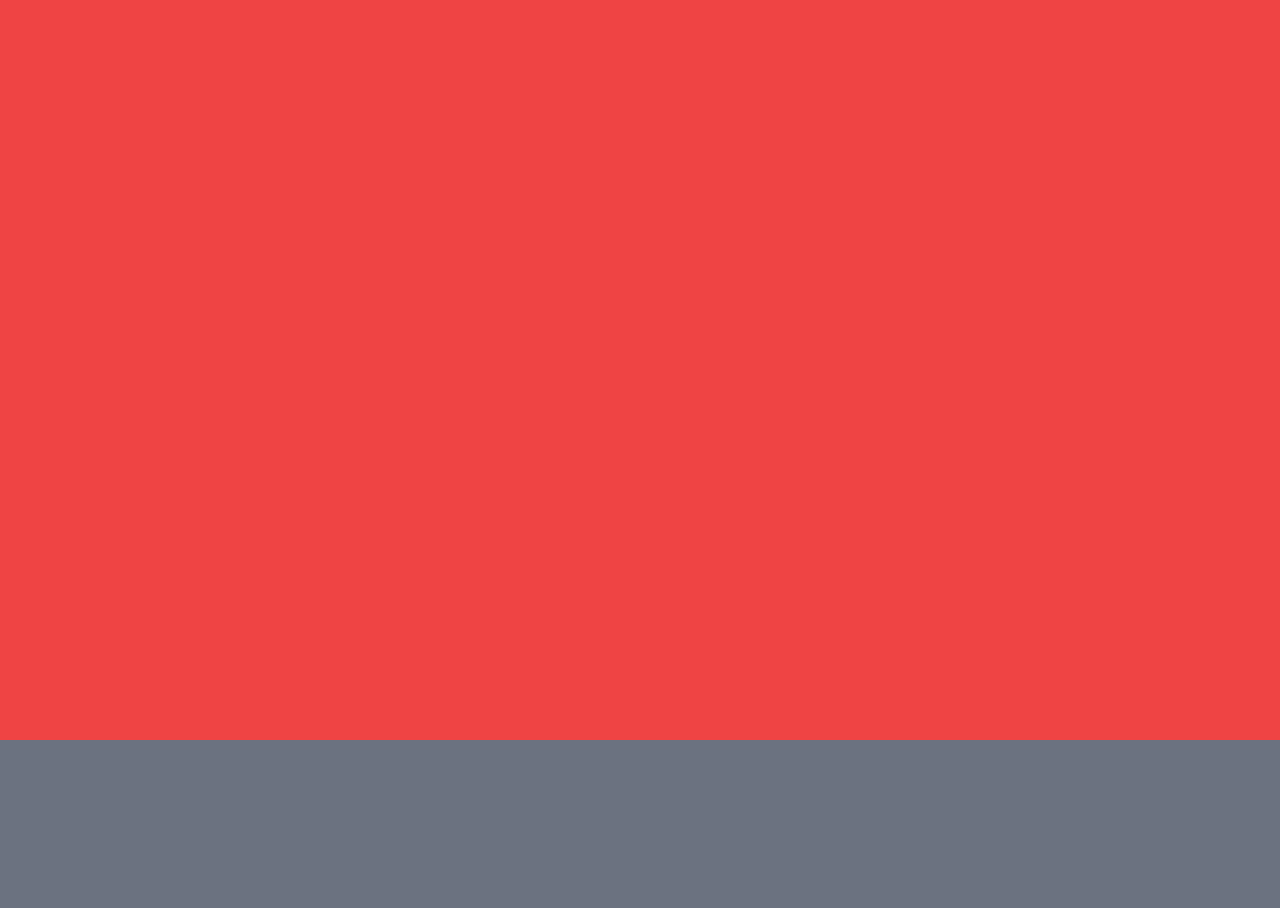
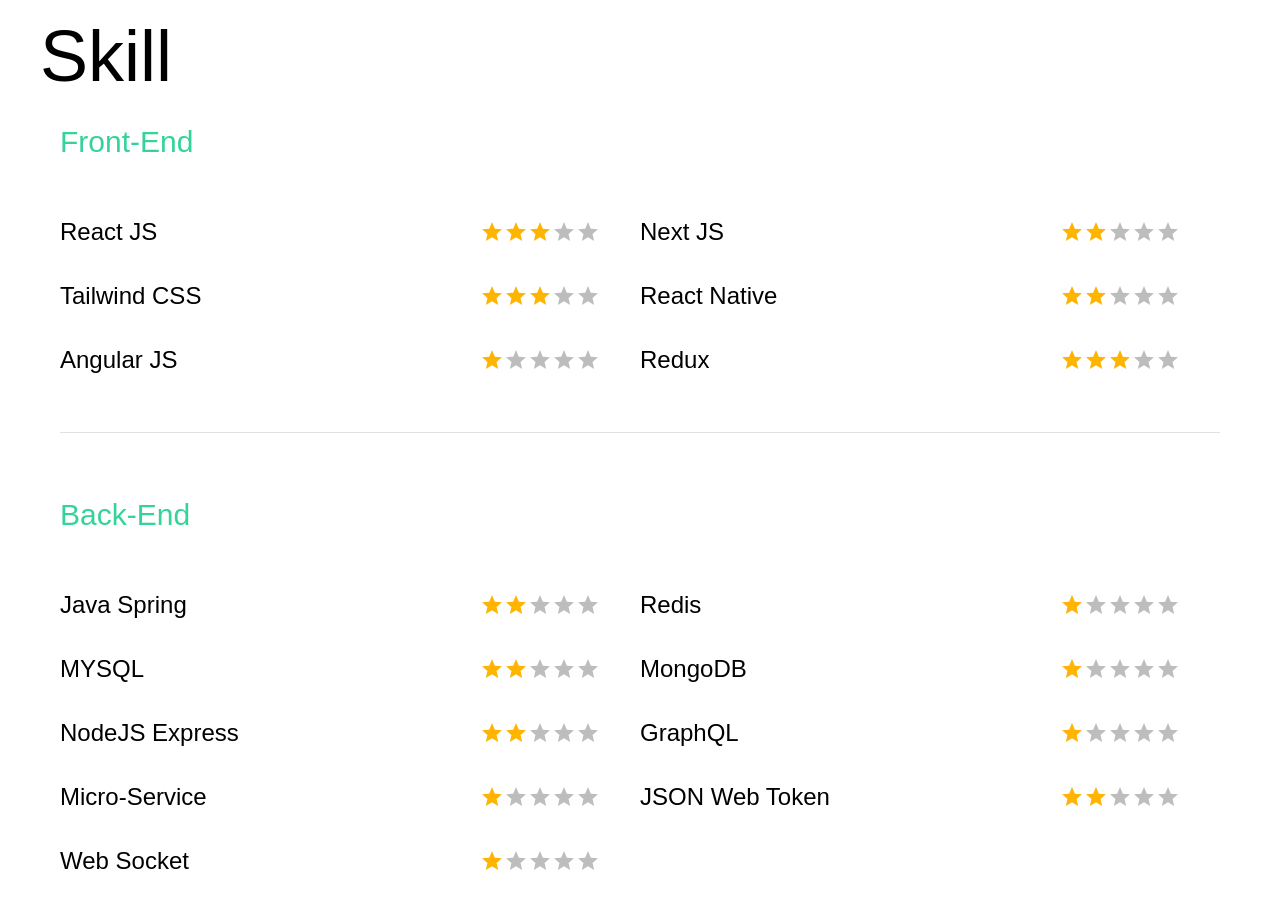
Before and after one commit to headshootcheng/mywebsite, a Next.js app: page / in a window 1280 px wide. Shown: the part 2540-3448 px from the top of the page. Built offline with nearby package versions, Linux system fonts and the light colour scheme.

Commit message:
Finished skill page

```diff
--- a/components/CareerTimeline/CareerTimeline.module.scss
+++ b/components/CareerTimeline/CareerTimeline.module.scss
@@ -3,7 +3,7 @@
 }
 
 .contentBox{
-    @apply  w-80 md:w-[500px] py-3 md:py-5 px-5 flex flex-col;
+    @apply  w-72 md:w-[500px] py-3 md:py-5 px-5 flex flex-col;
     *{
         @apply my-2
     }
--- a/components/Skill/Skill.module.scss
+++ b/components/Skill/Skill.module.scss
@@ -1,3 +1,31 @@
 .skillWrapper{
-    @apply h-screen w-full bg-red-500
+    @apply  w-full bg-white md:px-10 py-20 flex  flex-col items-center md:items-start
 }
+
+.header{
+    @apply text-5xl md:text-7xl ;
+    font-family: 'Nunito Sans', sans-serif;
+}
+
+.skillArea{
+    @apply px-5 my-8 w-full
+}
+
+.subHeader{
+    @apply text-3xl text-green-400;
+    font-family: 'Nunito Sans', sans-serif;
+}
+
+
+.skillRow{
+    @apply  my-10 flex flex-row items-center justify-start w-full flex-wrap ;
+}
+
+.skillItem{
+    @apply  my-4 flex flex-row items-center  justify-between w-full  md:w-1/2 pr-10 ;
+}
+
+.skillText{
+    @apply text-2xl;
+    font-family: 'Nunito Sans', sans-serif;
+}
--- a/components/Skill/Skill.tsx
+++ b/components/Skill/Skill.tsx
@@ -1,9 +1,38 @@
 /* eslint-disable react/display-name */
 import React, { ForwardedRef, forwardRef } from "react";
 import styles from "./Skill.module.scss";
-
-const Skill = forwardRef((props, ref: ForwardedRef<HTMLDivElement>) => {
-  return <div className={styles.skillWrapper} ref={ref}></div>;
-});
+import Rating from "@material-ui/lab/Rating";
+import Divider from "@material-ui/core/Divider";
+import { skillinfo } from "../../utils/globalInterface";
+interface Props {
+  skillList: skillinfo[];
+}
+const Skill = forwardRef(
+  ({ skillList }: Props, ref: ForwardedRef<HTMLDivElement>) => {
+    return (
+      <div className={styles.skillWrapper} ref={ref}>
+        <span className={styles.header}>Skill</span>
+        {(skillList || []).map(({ type, detail }, index) => {
+          return (
+            <div className={styles.skillArea} key={type}>
+              <span className={styles.subHeader}>{type}</span>
+              <div className={styles.skillRow}>
+                {detail.map(({ name, rating }) => {
+                  return (
+                    <div className={styles.skillItem} key={name}>
+                      <span className={styles.skillText}>{name}</span>
+                      <Rating defaultValue={rating} size="medium" readOnly />
+                    </div>
+                  );
+                })}
+              </div>
+              {index !== skillList.length - 1 && <Divider />}
+            </div>
+          );
+        })}
+      </div>
+    );
+  }
+);
 
 export default Skill;
--- a/data/home.js
+++ b/data/home.js
@@ -28,4 +28,51 @@
       ],
     },
   ],
+  skill: [
+    {
+      type: "Front-End",
+      detail: [
+        { name: "React JS", rating: 3 },
+        { name: "Next JS", rating: 2 },
+        { name: "Tailwind CSS", rating: 3 },
+        { name: "React Native", rating: 2 },
+        { name: "Angular JS", rating: 1 },
+        { name: "Redux", rating: 3 },
+      ],
+    },
+    {
+      type: "Back-End",
+      detail: [
+        { name: "Java Spring", rating: 2 },
+        { name: "Redis", rating: 1 },
+        { name: "MYSQL", rating: 2 },
+        { name: "MongoDB", rating: 1 },
+        { name: "NodeJS Express", rating: 2 },
+        { name: "GraphQL", rating: 1 },
+        { name: "Micro-Service", rating: 1 },
+        { name: "JSON Web Token", rating: 2 },
+        { name: "Web Socket", rating: 1 },
+      ],
+    },
+    {
+      type: "Developing Tools",
+      detail: [
+        { name: "GitHub", rating: 3 },
+        { name: "SourceTree", rating: 3 },
+        { name: "Docker", rating: 2 },
+        { name: "Firebase", rating: 1 },
+        { name: "Azure", rating: 1 },
+      ],
+    },
+    {
+      type: "Hobbies",
+      detail: [
+        { name: "Running", rating: 3 },
+        { name: "Diving", rating: 1 },
+        { name: "Drumming", rating: 2 },
+        { name: "Hiking", rating: 4 },
+        { name: "Coding", rating: 2 },
+      ],
+    },
+  ],
 };
--- a/pages/index.tsx
+++ b/pages/index.tsx
@@ -171,7 +171,7 @@
   return (
     <>
       <Head>
-        <title>Home</title>
+        <title>Peter Cheng - My Personal Profilio</title>
       </Head>
       <div className={styles.wrapper}>
         {isMobile() ? (
@@ -190,7 +190,7 @@
           ref={profileRef}
         />
         <Career ref={careerRef} careerList={homeData?.career || []} />
-        <Skill ref={skillRef} />
+        <Skill ref={skillRef} skillList={homeData?.skill || []} />
         <Project ref={projectRef} />
         <Contact ref={contactRef} />
       </div>
```
Also changed, not shown: utils/globalInterface.ts (+11 -0 lines).
